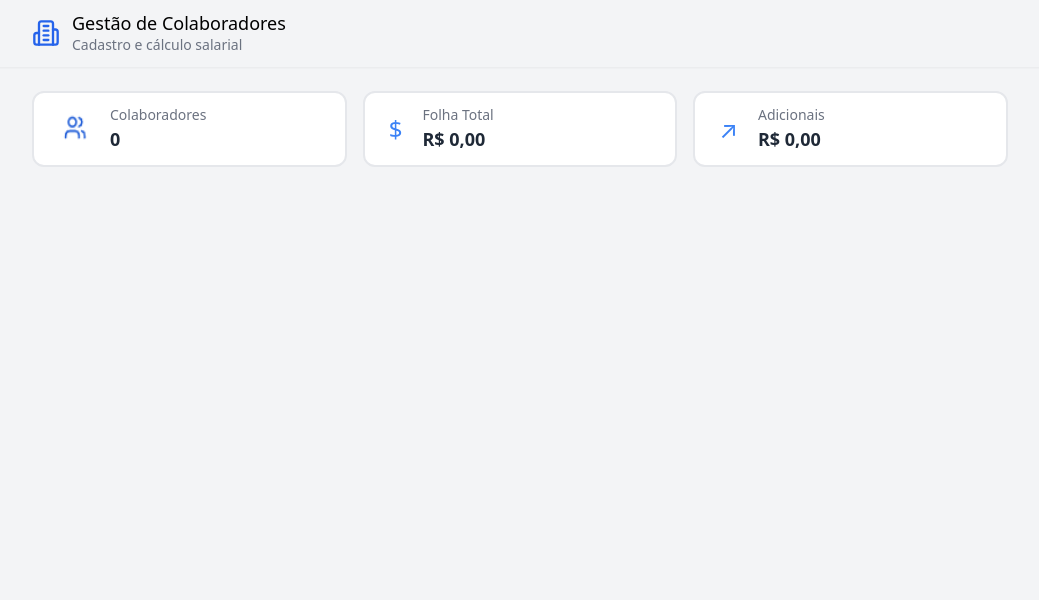
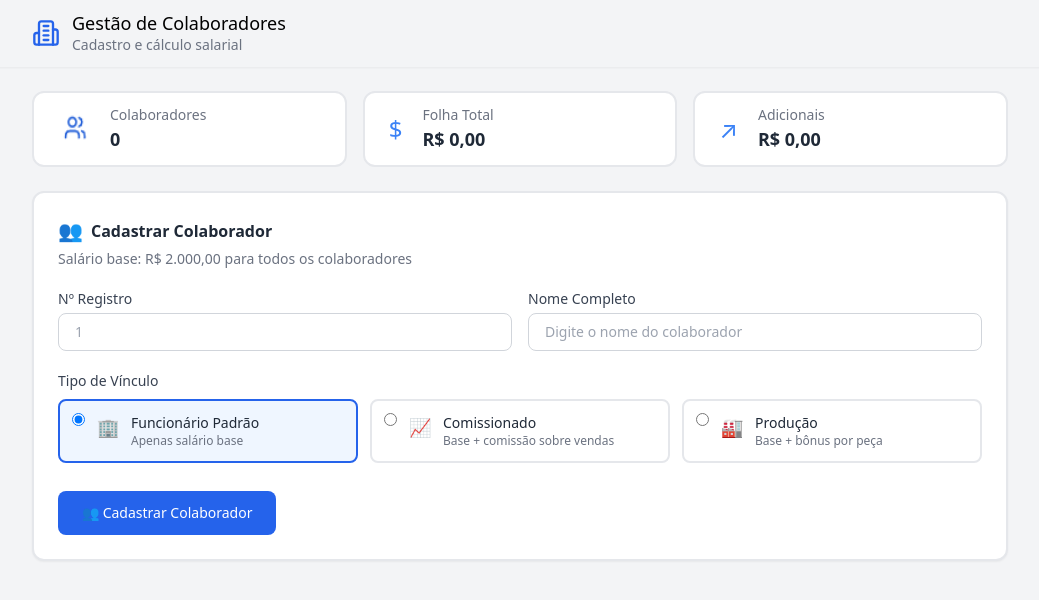
Before and after one commit to Vinizapella/Sistema-Folha-Pagamento-FrontEnd, a React (Vite) app: page / in a window 1280 px wide. Shown: the top 600 px of the page, without its empty margins (120-1159 px from the left). Built offline with nearby package versions, Linux system fonts and the light colour scheme.

Commit message:
feat: implement input forms (images missing)

```diff
--- a/src/App.jsx
+++ b/src/App.jsx
@@ -1,35 +1,44 @@
 import Header from './components/layout/Header'
 import StatCard from './components/ui/StatCard'
+import CollaboratorForm from './components/collaborator/CollaboratorForm'
 import colaboradoresIcon from './assets/colaboradores.png'
 
 function App() {
+
   return (
+
     <div className="bg-gray-100 min-h-screen">
+
       <Header />
 
       <main className="max-w-5xl mx-auto px-6 py-6">
 
         <div className="grid grid-cols-1 md:grid-cols-3 gap-4 mb-6">
+
           <StatCard
+
             icon={<img src={colaboradoresIcon} className="w-8 h-8" />}
+
             label="Colaboradores"
+
             value="0"
+
           />
-          <StatCard
-            icon="$"
-            label="Folha Total"
-            value="R$ 0,00"
-          />
-          <StatCard
-            icon="↗"
-            label="Adicionais"
-            value="R$ 0,00"
-          />
+
+          <StatCard icon="$" label="Folha Total" value="R$ 0,00" />
+
+          <StatCard icon="↗" label="Adicionais" value="R$ 0,00" />
+
         </div>
 
+        <CollaboratorForm />
+
       </main>
+
     </div>
+
   )
 }
 
+
 export default App
--- /dev/null
+++ b/src/components/collaborator/CollaboratorForm.jsx
@@ -0,0 +1,48 @@
+import InputField from '../ui/InputField'
+import BondTypeCard from '../ui/BondTypeCard'
+
+function CollaboratorForm() {
+
+  return (
+
+    <div className="bg-white rounded-xl shadow-sm p-6 border-2">
+
+        <div className="flex items-center gap-2 mb-1">
+
+            <span className="text-blue-600 text-xl">👥</span>
+
+            <h2 className="text-base font-semibold text-gray-800">Cadastrar Colaborador</h2>
+
+        </div>
+
+        <p className="text-sm text-gray-500 mb-5">Salário base: R$ 2.000,00 para todos os colaboradores</p>
+
+        <div className="grid grid-cols-1 md:grid-cols-2 gap-4 mb-5">
+
+            <InputField label="Nº Registro" placeholder="1" type="number" />
+
+            <InputField label="Nome Completo" placeholder="Digite o nome do colaborador" />
+
+        </div>
+
+        <p className="text-sm font-medium text-gray-700 mb-2">Tipo de Vínculo</p>
+
+        <div className="grid grid-cols-1 md:grid-cols-3 gap-3 mb-7">
+            <BondTypeCard icon="🏢" title="Funcionário Padrão" description="Apenas salário base" selected={true} />
+            <BondTypeCard icon="📈" title="Comissionado" description="Base + comissão sobre vendas" selected={false} />
+            <BondTypeCard icon="🏭" title="Produção" description="Base + bônus por peça" selected={false} />
+        </div>
+
+        <button className="w-full md:w-auto bg-blue-600 hover:bg-blue-700 text-white font-medium py-3 px-6 rounded-lg text-sm">
+
+            👥 Cadastrar Colaborador
+
+        </button>
+
+    </div>
+
+  )
+
+}
+
+export default CollaboratorForm
--- /dev/null
+++ b/src/components/ui/BondTypeCard.jsx
@@ -0,0 +1,25 @@
+function BondTypeCard({ icon, title, description, selected }) {
+
+  return (
+
+<div className={`flex items-start gap-3 border-2 rounded-lg p-3 cursor-pointer ${selected ? 'border-blue-600 bg-blue-50' : 'border-gray-200'}`}>
+
+      <input type="radio" checked={selected} readOnly className="accent-blue-600" />
+
+      <span className="text-lg">{icon}</span>
+
+      <div>
+
+        <p className="text-sm font-medium text-gray-800">{title}</p>
+
+        <p className="text-xs text-gray-500">{description}</p>
+
+      </div>
+
+    </div>
+
+  )
+
+}
+
+export default BondTypeCard
--- /dev/null
+++ b/src/components/ui/InputField.jsx
@@ -0,0 +1,29 @@
+function InputField({ label, placeholder, type = "text" }) {
+
+  return (
+
+    <div className="flex flex-col gap-1">
+
+      <label className="text-sm font-medium text-gray-700">
+
+        {label}
+
+      </label>
+
+      <input
+
+        type={type}
+
+        placeholder={placeholder}
+
+        className="border border-gray-300 rounded-lg px-4 py-2 text-sm text-gray-700 outline-none focus:ring-2 focus:ring-blue-500"
+
+      />
+
+    </div>
+
+  )
+
+}
+
+export default InputField
```
Also changed, not shown: src/components/layout/Header.jsx (+13 -0 lines), src/components/ui/StatCard.jsx (+12 -0 lines).
